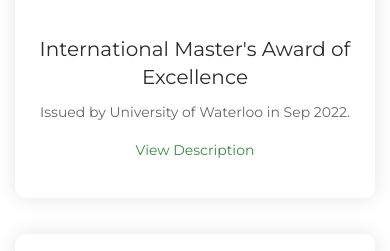
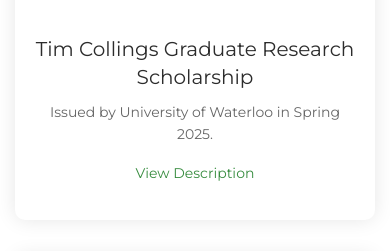
Before and after one commit to MoloudHajimoradi/MollyHajimoradi.github.io, a plain HTML site: page index.html in a window 390 px wide. Shown: the part 5178-5429 px from the top of the page. Drawn offline with Linux system fonts and the light colour scheme.

Commit message:
Update index.html

```diff
--- a/index.html
+++ b/index.html
@@ -331,6 +331,15 @@
           <div class="section" id="awards">
             <div class="container cc-certificates">
              <div class="h4 mb-4 text-center title">Honors and Awards</div>
+              <div class="row">
+              <div class="col-lg-6 col-md-12">
+                <div class="card" data-aos="zoom-in">
+                  <img src="images/waterloo-logo.png" alt="University of Waterloo Logo">
+                  <div class="h5 pt-2">Tim Collings Graduate Research Scholarship</div>
+                  <p>Issued by University of Waterloo in Spring 2025.</p>
+                  <p><a href="https://uwaterloo.ca/current-graduate-students/catalogs/graduate-funding-and-awards-database/tim-collings-graduate-research-scholarship">View Description</a></p>
+              </div>
+
              <div class="row">
               <div class="col-lg-6 col-md-12">
                 <div class="card" data-aos="zoom-in">
```
